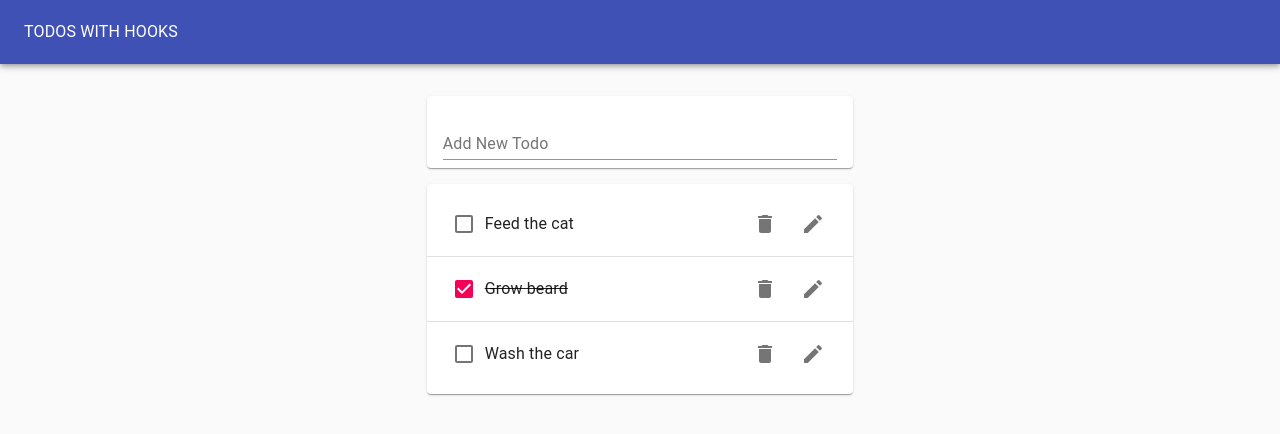
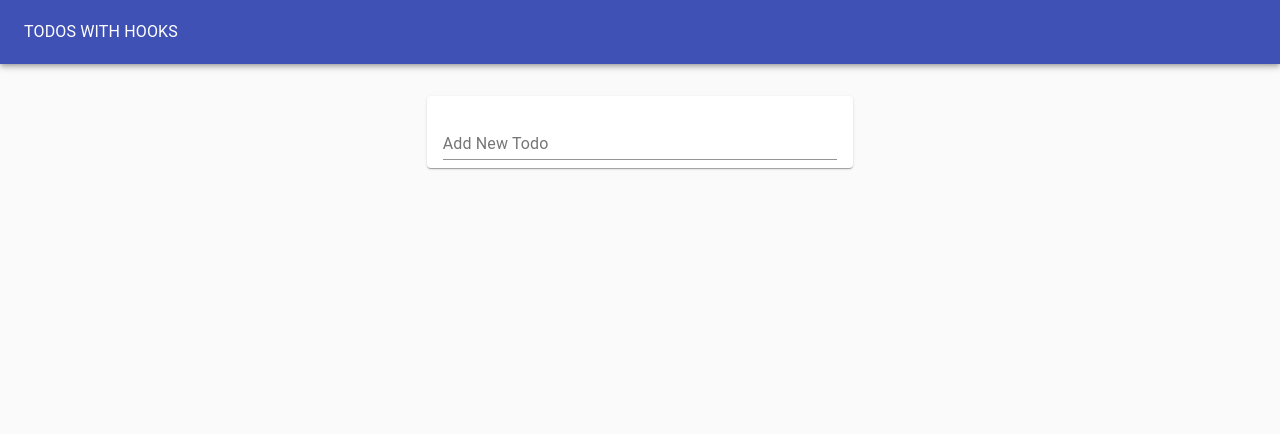
Before and after one commit to adarshnanwani/hooks-todo-list, a React (Create React App) app: page / in a window 1280 px wide. Shown: the top 434 px of the page. Built offline with nearby package versions, Linux system fonts and the light colour scheme.

Commit message:
Local storage support.

```diff
--- a/src/TodoApp.js
+++ b/src/TodoApp.js
@@ -1,4 +1,4 @@
-import React, { useState } from "react";
+import React, { useState, useEffect } from "react";
 import Typography from "@material-ui/core/Typography";
 import Paper from "@material-ui/core/Paper";
 import AppBar from "@material-ui/core/AppBar";
@@ -9,12 +9,19 @@ import TodoList from "./TodoList";
 import TodoForm from "./TodoForm";
 
 const TodoApp = () => {
-  const initialTodos = [
-    { id: 1, task: "Feed the cat", completed: false },
-    { id: 2, task: "Grow beard", completed: true },
-    { id: 3, task: "Wash the car", completed: false }
-  ];
+  const initialTodos = JSON.parse(window.localStorage.getItem("todos")) || [];
+
+  // const initialTodos = [
+  //   { id: 1, task: "Feed the cat", completed: false },
+  //   { id: 2, task: "Grow beard", completed: true },
+  //   { id: 3, task: "Wash the car", completed: false }
+  // ];
   const [todos, setTodos] = useState(initialTodos);
+
+  useEffect(() => {
+    window.localStorage.setItem("todos", JSON.stringify(todos));
+  }, [todos]);
+
   const addTodo = newTodoText => {
     setTodos([...todos, { id: uuid(), task: newTodoText, completed: false }]);
   };
--- a/src/TodoList.js
+++ b/src/TodoList.js
@@ -5,6 +5,7 @@ import Divider from "@material-ui/core/Divider";
 import Todo from "./Todo";
 
 const TodoList = ({ todos, removeTodo, toggleTodo, updateTodo }) => {
+  if (todos.length)
     return (
       <Paper>
         <List>
@@ -25,6 +26,7 @@ const TodoList = ({ todos, removeTodo, toggleTodo, updateTodo }) => {
         </List>
       </Paper>
     );
+  return null;
 };
 
 export default TodoList;
```
Lines whose indentation alone changed are shown as unchanged.
